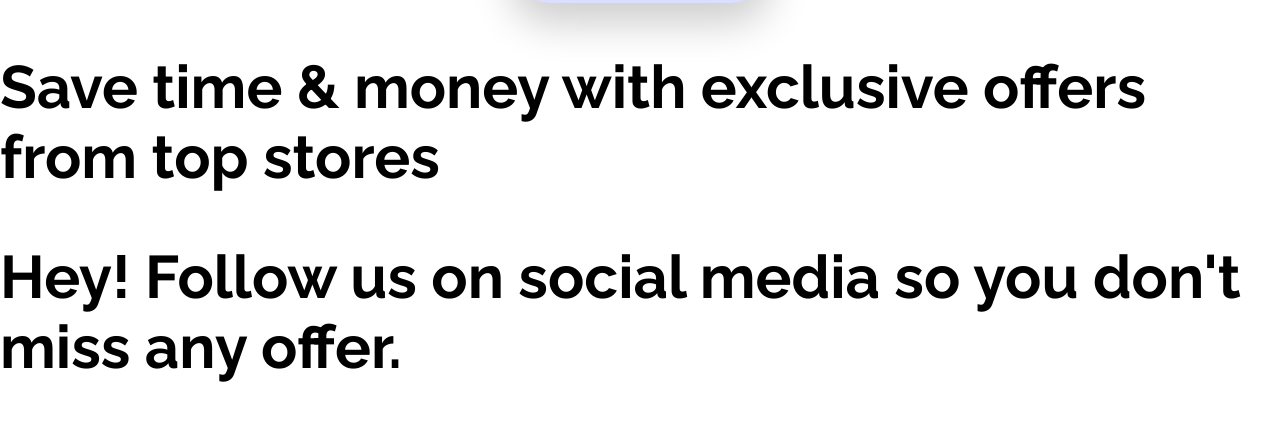
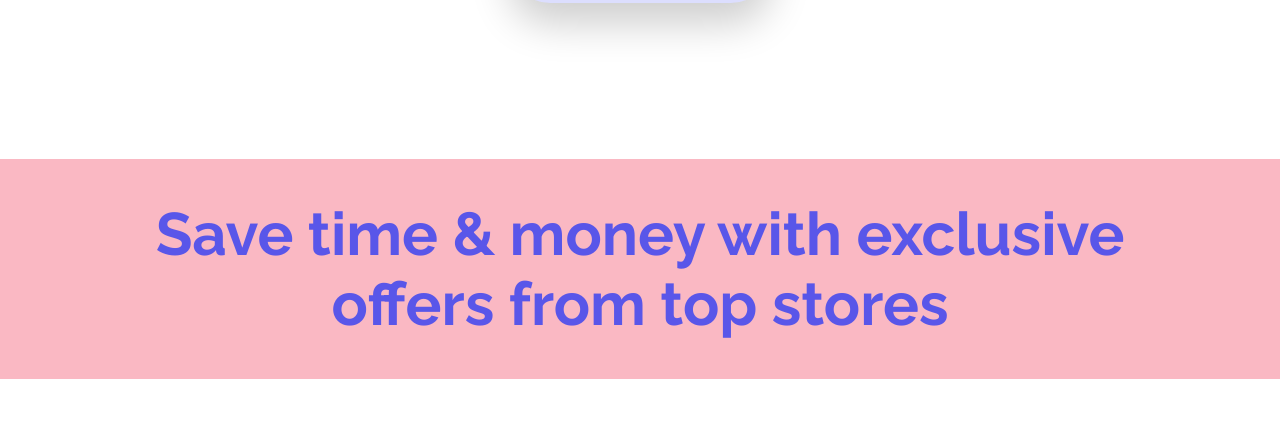
Before and after one commit to lunafeyli/sweava-ecommerce, a plain HTML site: page index.html in a window 1280 px wide. Shown: the part 3887-4312 px from the top of the page. Drawn offline with Linux system fonts and the light colour scheme.

Commit message:
:construction: styling the download section but missing the image

```diff
--- /dev/null
+++ b/sass/layout/main/_download.scss
@@ -0,0 +1,16 @@
+main #download {
+	@include flex(center, center, column);
+
+	margin-top: rem(156);
+	padding: rem(32);
+
+	background: var(--secondary);
+
+	text-align: center;
+
+	.title {
+		margin: rem(8) 0;
+		color: var(--primary);
+		width: 80%;
+	}
+}
--- a/sass/style.scss
+++ b/sass/style.scss
@@ -23,6 +23,7 @@
 @import "layout/main/discover";
 @import "layout/main/exp-ar";
 @import "layout/main/hottest";
+@import "layout/main/download";
 @import "layout/footer";
 
 // ==========================================================================
```
Also changed, not shown: sass/style.css, 1 other file.
